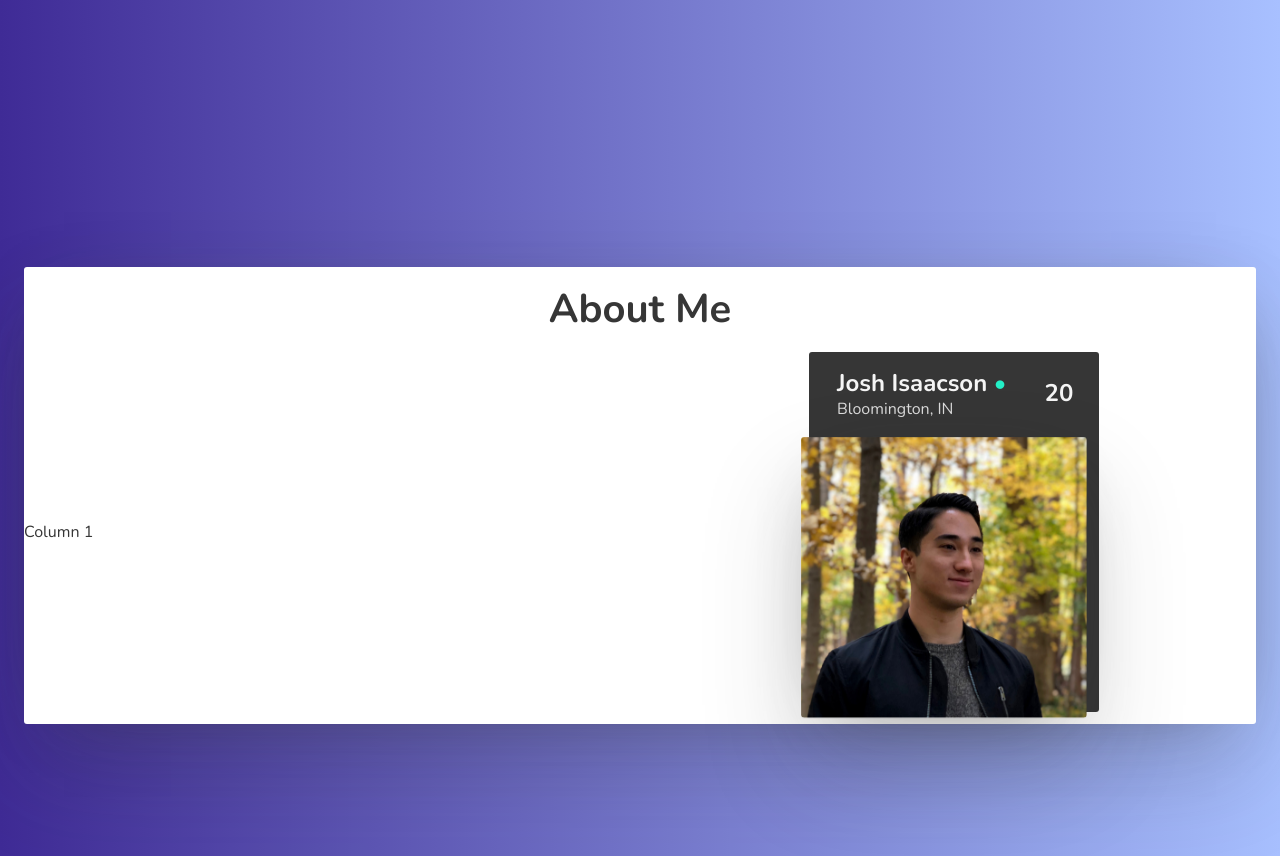
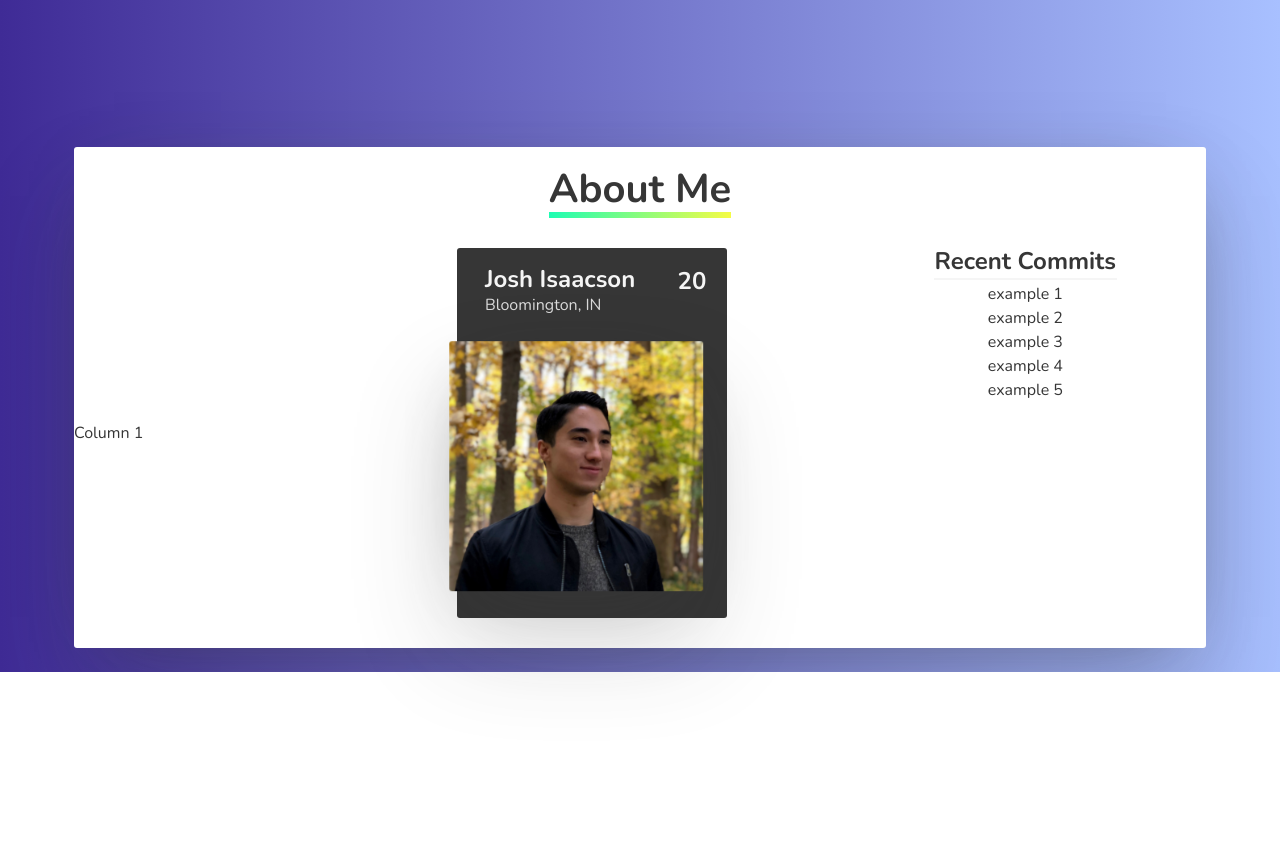
Before and after one commit to jsisaacs/portfolio, a website: page index.html in a window 1280 px wide. Shown: the part 400-1256 px from the top of the page. After the commit the page ends 1072 px from the top, so only its background shows below. Drawn offline with nearby package versions, Linux system fonts and the light colour scheme.

Commit message:
added recent-commits, changed accent color

```diff
--- a/css/extensions.css
+++ b/css/extensions.css
@@ -14,6 +14,10 @@
     border-radius: 3px;
 }
 
+#hero-x {
+    color: linear-gradient(106deg, rgba(253,29,29,1) 0%, rgba(252,176,69,1) 100%);
+}
+
 .subtitle.is-1.has-text-light {
     padding-top: 20px;
 }
@@ -22,8 +26,8 @@
     border-radius: 3px;
     background-color: hsl(0, 0%, 21%);
     position: relative;
-    height: 360px;
-    width: 290px;
+    height: 370px;
+    width: 270px;
 
     transform-style: preserve-3d;
     transform: perspective(1000px);
@@ -35,7 +39,7 @@
 }
 
 .age {
-    padding-top: 35px;
+    padding-top: 27px;
     padding-right: 40px;
 }
 
@@ -45,22 +49,61 @@
     border-radius: 3px;
     position: absolute;
     left: -5px;
-    top: 87px;
+    top: 95px;
     z-index: 1000;
     transform: translateZ(20px);
 }
 
 #profile {
-    height: 275px;
+    height: 245px;
 }
 
 .aboutme-container {
     box-shadow: 0 9px 70px -40px rgba(51, 51, 51, 0.7), 0 50px 100px 0 rgba(51, 51, 51, 0.2);
     background-color: white;
     border-radius: 3px;
+    padding-bottom: 30px;
+    margin-left: 50px;
+    margin-right: 50px;
+}
+
+@media only screen and (max-width: 890px) {
+    .aboutme-container {
+        margin-left: 0px;
+        margin-right: 0px;
+    }
 }
 
 .title.is-2.has-text-dark {
     padding-top: 20px;
-    padding-bottom: 20px;
+    padding-bottom: 0px;
+    margin-bottom: 0px;
+
 }
+
+#aboutme-hr {
+    background: linear-gradient(105deg, rgba(29,253,179,1) 0%, rgba(246,252,69,1) 100%);
+    width: 182px;
+    height: 6px;
+    margin: auto;
+    margin-top: 0px;
+    margin-bottom: 30px;
+}
+
+.recent-commits-container {
+    height: 370px;
+    /* background-color: lightgray; */
+}
+
+#recent-commits-title {
+    margin-bottom: 2.5px;
+}
+
+#recent-commits-hr {
+    /* background: linear-gradient(105deg, rgba(29,253,179,1) 0%, rgba(246,252,69,1) 100%); */
+    margin: auto;
+    margin-top: 2.5px;
+    margin-bottom: 2.5px;
+    width: 182.5px;
+    height: 2px;
+}
--- a/index.html
+++ b/index.html
@@ -70,31 +70,35 @@
                 <figure class="image is-96x96">
                     <img id="logo-dark" src="./assets/ji-logo-dark.png" width="96px" alt="Josh Isaacson Logo (dark)">
                 </figure>
-                <p class="subtitle is-1 has-text-light">Student <strong class="has-text-link">x</strong> Full-Stack Developer</p>
+                <p class="subtitle is-1 has-text-light">Student <strong id="hero-x">x</strong> Full-Stack Developer</p>
             </div>
         </section>
 
         <!-- About Me -->
-        <section class="hero is-medium is-light is-bold">
+        <section class="hero is-small is-light is-bold">
             <div class="hero-body">
                 <div class="aboutme-container">
                     <div class="aboutme-title has-text-centered">
                         <p class="title is-2 has-text-dark">
                             About Me
                         </p>
+                        <hr id="aboutme-hr">
                     </div>
                     <div class="columns is-vcentered">
-                        <div class="column is-6">
+                        <div class="column is-3">
                             Column 1
                         </div>
-                        <div class="column is-6">
-                        <div class="level">
+
+                        <!-- Profile -->
+                        <div class="column is-5">
+                            <div class="level">
                                 <div class="level-item">
                                     <div class="profile-container" data-tilt data-tilt-reverse="true" data-tilt-scale="1.05" >
                                         <div class="columns is-mobile">
                                             <div class="column profile-text is-9">
-                                                <p class="title is-4 has-text-light">Josh Isaacson <strong class="has-text-link">•</strong></p>
-                                                <p class="has-text-grey-lighter">Bloomington, IN</p>
+                                                <p class="title is-4 has-text-light">Josh Isaacson</p>
+                                                <p
+                                                class="has-text-grey-lighter">Bloomington, IN</p>
                                             </div>
                                             <div class="column age has-text-centered">
                                                 <p class="is-size-4 has-text-light"><strong>20</strong></p>
@@ -107,6 +111,19 @@
                                 </div>
                             </div>
                         </div>
+
+                        <!-- Recent Commits -->
+                        <div class="column is-4">
+                            <div class="recent-commits-container has-text-centered">
+                                <p id="recent-commits-title" class="title is-4 has-text-dark">Recent Commits</p>
+                                <hr id="recent-commits-hr">
+                                <p>example 1</p>
+                                <p>example 2</p>
+                                <p>example 3</p>
+                                <p>example 4</p>
+                                <p>example 5</p>
+                            </div>
+                        </div>
                     </div>
                 </div>
             </div>
--- /dev/null
+++ b/js/recent-commits.js
@@ -0,0 +1,17 @@
+const axios = require('axios');
+
+axios.get('https://api.github.com/users/jsisaacs/events/public')
+    .then(function (response) {
+        const data = response.data;
+        const mostRecentEvents = data.slice(0, 5);
+
+        mostRecentEvents.map(event => {
+            console.log(event.repo.name);
+            console.log(event.payload.commits[0].message);
+            console.log(event.created_at);
+            console.log('---');
+        });
+    })
+    .catch(function (error) {
+        console.log(error);
+    });
--- a/package.json
+++ b/package.json
@@ -22,5 +22,7 @@
     "bulma": "^0.7.2",
     "node-sass": "^4.11.0"
   },
-  "dependencies": {}
+  "dependencies": {
+    "axios": "^0.18.0"
+  }
 }
--- a/sass/mystyles.scss
+++ b/sass/mystyles.scss
@@ -4,7 +4,7 @@
 @import url('https://fonts.googleapis.com/css?family=Nunito:400,700');
 
 // Set your brand colors
-$light-green: #23F0C7;
+$light-green: rgba(29,253,179,1);
 // $beige-light: #D0D1CD;
 // $beige-lighter: #EFF0EB;
 
```
Also changed, not shown: css/mystyles.css, 1 other file.
